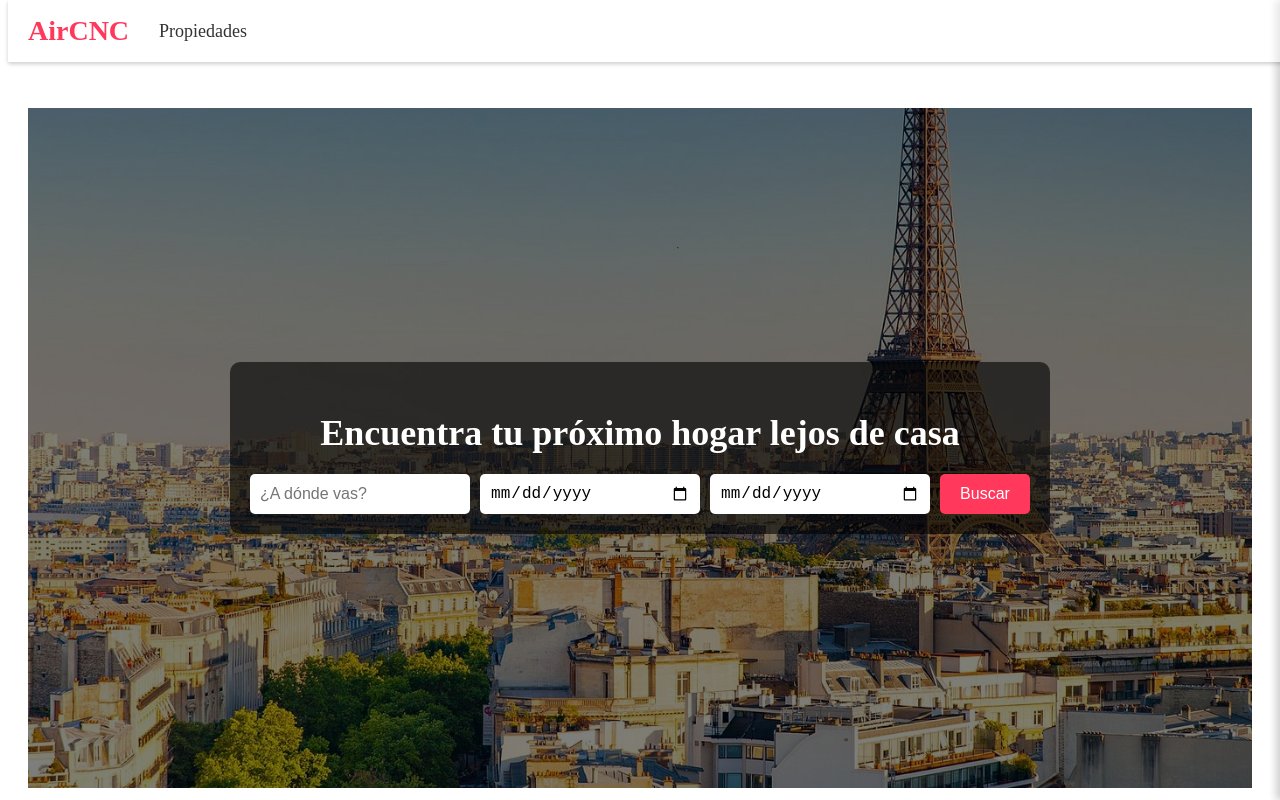
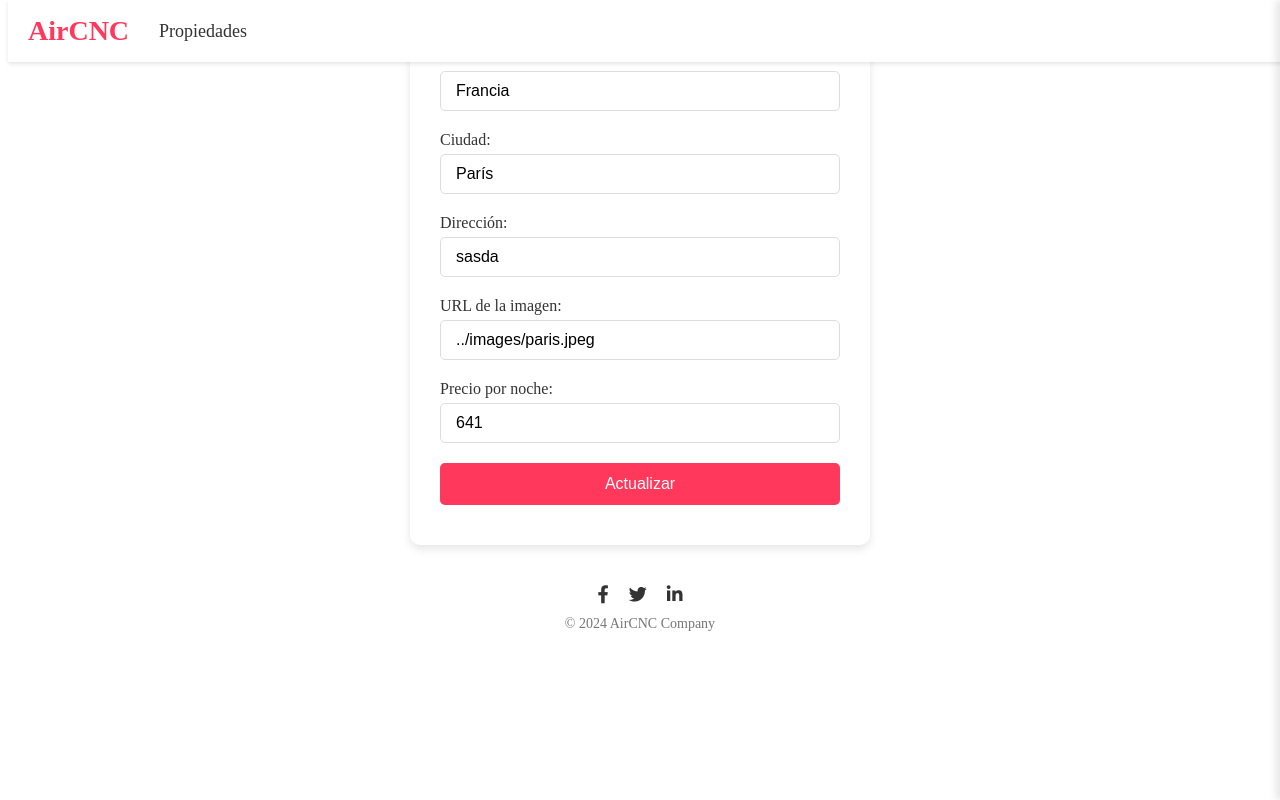
Before and after one commit to MvillaR2910/proyecto_desarrollo_YSM, an Angular app: page /manejar-vivienda/1 in a window 1280 px wide. Before the commit this address led to /viviendas. Shown: the top 800 px of the page. Built offline with nearby package versions, Linux system fonts and the light colour scheme.

Commit message:
crud viviendas

```diff
--- a/src/app/app.routes.ts
+++ b/src/app/app.routes.ts
@@ -4,6 +4,7 @@ import { SignupComponent } from './signup/signup.component';
 import { LoginComponent } from './login/login.component';
 import { ViviendaComponent } from './vivienda/vivienda.component';
 import { UserDashboardComponent } from './user-dashboard/user-dashboard.component'; // Importa el nuevo componente
+import { ViviendaFormComponent } from './vivienda-form/vivienda-form.component';
 
 export const routes: Routes = [
     { path: '', redirectTo: '/viviendas', pathMatch: 'full' },
@@ -11,6 +12,8 @@ export const routes: Routes = [
     { path: "profile", component: ProfileComponent },
     { path: 'signup', component: SignupComponent },
     { path: 'viviendas', component: ViviendaComponent },
+    { path: 'manejar-vivienda', component: ViviendaFormComponent },
+    { path: 'manejar-vivienda/:id', component: ViviendaFormComponent } ,
     { path: 'dashboard', component: UserDashboardComponent }, // Nueva ruta para el componente de usuario registrado
     { path: '**', redirectTo: '/viviendas' }
 ];
--- /dev/null
+++ b/src/app/services/vivienda.service.ts
@@ -0,0 +1,95 @@
+import { Injectable } from '@angular/core';
+import { vivienda } from '../models/property.model';
+
+
+@Injectable({
+    providedIn: 'root'
+})
+export class ViviendaService {
+    private viviendas: vivienda[]
+    private keyName: string
+    constructor() {
+        this.keyName = "viviendas"
+        const vivienda = localStorage.getItem(this.keyName)
+        if (!vivienda) {
+            this.viviendas = [{
+                id: 1,
+                direccion: "sasda",
+                ciudad: "París",
+                pais: "Francia",
+                imgUrl: "../images/paris.jpeg",
+                precioNoche: 641
+
+            }, {
+                id: 2,
+                direccion: "sasda",
+                ciudad: "Tokyo",
+                pais: "Japón",
+                imgUrl: "../images/tokyo.jpeg",
+                precioNoche: 521
+
+            }, {
+                id: 3,
+                direccion: "sasda",
+                ciudad: "New York",
+                pais: "Estados Unidos",
+                imgUrl: "../images/york.jpeg",
+                precioNoche: 213
+
+            }, {
+                id: 4,
+                direccion: "Casa en la montaña",
+                ciudad: "Pig City",
+                pais: "La Marranera",
+                imgUrl: "../images/montain.jpeg",
+                precioNoche: 120
+            }]
+            localStorage.setItem(this.keyName, JSON.stringify(this.viviendas))
+        } else {
+            this.viviendas = JSON.parse(vivienda)
+        }
+
+    }
+
+    getViviendas(): vivienda[] {
+        return this.viviendas
+    }
+
+    getViviendaById(id: number): vivienda | undefined {
+        return this.viviendas.find((vivienda) => vivienda.id == id)
+    }
+
+    crearVivienda(vivienda: vivienda): void {
+        vivienda.id = this.viviendas[this.viviendas.length-1].id+1
+        this.viviendas.push(vivienda)
+        localStorage.setItem(this.keyName, JSON.stringify(this.viviendas))
+    }
+
+    eliminarVivienda(id: number) {
+        this.viviendas = this.viviendas.filter((vivienda) => vivienda.id != id)
+        localStorage.setItem(this.keyName, JSON.stringify(this.viviendas))
+    }
+
+    actualizarVivienda(id: number, vivienda: vivienda) {
+
+        this.viviendas = this.viviendas.map(v => {
+            if (v.id === id) {
+              return vivienda;
+            }
+            return v;
+          });
+        localStorage.setItem(this.keyName, JSON.stringify(this.viviendas))
+    }
+
+    buscarVivienda(query: string): vivienda[] {
+        return this.viviendas.filter(vivienda => {
+
+            const coincideDireccion = query ? vivienda.direccion.toLowerCase().includes(query.toLowerCase()) : true;
+            const coincideCiudad = query ? vivienda.ciudad.toLowerCase().includes(query.toLowerCase()) : true;
+            const coincidePais = query ? vivienda.pais.toLowerCase().includes(query.toLowerCase()) : true;
+
+            return coincideDireccion || coincideCiudad || coincidePais;
+        });
+    }
+
+}
--- /dev/null
+++ b/src/app/vivienda-form/vivienda-form.component.css
@@ -0,0 +1,48 @@
+.form-container {
+    background-color: #ffffff;
+    padding: 40px 30px;
+    box-shadow: 0 4px 8px rgba(0, 0, 0, 0.1);
+    border-radius: 10px;
+    max-width: 400px;
+    margin: 0 auto ; /* Centra el formulario */
+}
+
+.form-container label {
+    display: block;
+    font-size: 16px;
+    color: #333;
+    margin-bottom: 5px;
+    text-align: left;
+}
+
+.form-container input {
+    padding: 10px 15px;
+    margin-bottom: 20px;
+    font-size: 16px;
+    border: 1px solid #ddd;
+    border-radius: 5px;
+    width: 100%; /* Hace que los inputs ocupen el 100% del contenedor */
+    box-sizing: border-box;
+    transition: border-color 0.3s ease;
+}
+
+.form-container input:focus {
+    border-color: #FF385C;
+    outline: none;
+}
+
+.primary {
+    padding: 12px 20px;
+    background-color: #FF385C;
+    color: white;
+    border: none;
+    border-radius: 5px;
+    font-size: 16px;
+    cursor: pointer;
+    transition: background-color 0.3s ease;
+    width: 100%;
+}
+
+.primary:hover {
+    background-color: #e02d50;
+}
--- /dev/null
+++ b/src/app/vivienda-form/vivienda-form.component.html
@@ -0,0 +1,28 @@
+<form (ngSubmit)="onSubmit()" class="form-container">
+  <div>
+    <label for="pais">País:</label>
+    <input type="text" id="pais" [(ngModel)]="pais" name="pais" required class="input-text">
+  </div>
+
+  <div>
+    <label for="ciudad">Ciudad:</label>
+    <input type="text" id="ciudad" [(ngModel)]="ciudad" name="ciudad" required class="input-text">
+  </div>
+
+  <div>
+    <label for="direccion">Dirección:</label>
+    <input type="text" id="direccion" [(ngModel)]="direccion" name="direccion" required class="input-text">
+  </div>
+
+  <div>
+    <label for="imgUrl">URL de la imagen:</label>
+    <input type="text" id="imgUrl" [(ngModel)]="imgUrl" name="imgUrl" required class="input-text">
+  </div>
+
+  <div>
+    <label for="precioNoche">Precio por noche:</label>
+    <input type="number" id="precioNoche" [(ngModel)]="precioNoche" name="precioNoche" required class="input-text">
+  </div>
+
+  <button type="submit" class="primary">{{update ? "Actualizar": "Crear" }}</button>
+</form>
--- /dev/null
+++ b/src/app/vivienda-form/vivienda-form.component.ts
@@ -0,0 +1,71 @@
+import { Component } from '@angular/core';
+import { ViviendaService } from '../services/vivienda.service';
+import { vivienda } from '../models/property.model';
+import { FormsModule } from '@angular/forms';
+import { ActivatedRoute } from '@angular/router';
+
+@Component({
+  selector: 'app-vivienda-form',
+  standalone: true,
+  imports: [FormsModule],
+  templateUrl: './vivienda-form.component.html',
+  styleUrl: './vivienda-form.component.css'
+})
+export class ViviendaFormComponent {
+  id = 0
+  pais = "";
+  direccion = "";
+  ciudad = "";
+  imgUrl = "";
+  precioNoche = 0;
+  update=false
+
+  constructor(private viviendaService: ViviendaService, private route: ActivatedRoute) {}
+
+  ngOnInit() {
+    // Verifica si viene un id en la ruta
+    this.route.paramMap.subscribe(params => {
+      if (params.get("id")){
+        const vivienda = this.viviendaService.getViviendaById(Number(params.get("id")));
+        if (vivienda) {
+          this.id = Number(params.get("id"))
+          this.pais = vivienda.pais;
+          this.direccion = vivienda.direccion;
+          this.ciudad = vivienda.ciudad;
+          this.imgUrl = vivienda.imgUrl;
+          this.precioNoche = vivienda.precioNoche;
+          this.update = true
+        }
+      }
+
+    });
+  }
+
+
+  onSubmit(): void {
+
+    const vivienda: vivienda = {
+      id: this.id,
+      pais: this.pais,
+      direccion: this.direccion,
+      ciudad: this.ciudad,
+      imgUrl: this.imgUrl,
+      precioNoche: this.precioNoche
+    }
+
+    if (this.update) {
+      this.actualizarVivienda(vivienda.id,vivienda);
+    } else {
+      this.crearVivienda(vivienda);
+    }
+  }
+
+  crearVivienda(vivienda:vivienda): void {
+    this.viviendaService.crearVivienda(vivienda)
+  }
+
+  actualizarVivienda(id:number,vivienda:vivienda): void {
+
+    this.viviendaService.actualizarVivienda(id,vivienda)
+  }
+}
--- a/src/app/vivienda/vivienda.component.html
+++ b/src/app/vivienda/vivienda.component.html
@@ -14,6 +14,8 @@
         </div>
     </section>
 
+
+
     <!-- Destinos Populares Section -->
     <section class="popular-destinations">
         <h2>Destinos populares</h2>
@@ -28,7 +30,10 @@
                     <li>"direccion:"{{vivienda.direccion}}</li>
                     <li>"precio x noche:"{{vivienda.precioNoche}}</li>
                 </ul>
-
+                <div>
+                    <button (click)="eliminarVivienda(vivienda.id)"> Eliminar</button>
+                    <button (click)="actualizarVivienda(vivienda.id)"> Actualizar</button>
+                </div>
             </div>
             }@empty {
             <li> No hay viviendas disponibles</li>
--- a/src/app/vivienda/vivienda.component.ts
+++ b/src/app/vivienda/vivienda.component.ts
@@ -1,6 +1,10 @@
 import { Component } from '@angular/core';
 import { FooterComponent } from "../layout/footer/footer.component";
 import { HeaderComponent } from "../layout/header/header.component";
+import { ViviendaService } from '../services/vivienda.service';
+import { vivienda } from '../models/property.model';
+import { Router } from '@angular/router';
+
 
 @Component({
   selector: 'app-vivienda',
@@ -11,36 +15,17 @@ import { HeaderComponent } from "../layout/header/header.component";
 })
 export class ViviendaComponent {
 
-  obetenerViviendas(){
 
-    return [{
-      direccion:"sasda",
-      ciudad:"París",
-      pais:"Francia",
-      imgUrl: "../images/paris.jpeg",
-      precioNoche: "641"
+  constructor(private router: Router, private viviendaService: ViviendaService) { }
 
-    },{
-      direccion:"sasda",
-      ciudad:"Tokyo",
-      pais:"Japón",
-      imgUrl: "../images/tokyo.jpeg",
-      precioNoche: "521"
+  obetenerViviendas() {
+    return this.viviendaService.getViviendas()
+  }
+  eliminarVivienda(id: number) {
+    this.viviendaService.eliminarVivienda(id)
+  }
+  actualizarVivienda(id: number) {
+    this.router.navigate(['manejar-vivienda', id]);
+  }
 
-    },{
-      direccion:"sasda",
-      ciudad:"New York",
-      pais:"Estados Unidos",
-      imgUrl: "../images/york.jpeg",
-      precioNoche: "213"
-
-    },{
-      direccion:"Casa en la montaña",
-      ciudad:"Pig City",
-      pais:"La Marranera",
-      imgUrl: "../images/montain.jpeg",
-      precioNoche: "120"
-    }]
-
-  }
 }
```
Also changed, not shown: src/app/models/property.model.ts (+10 -0 lines).
